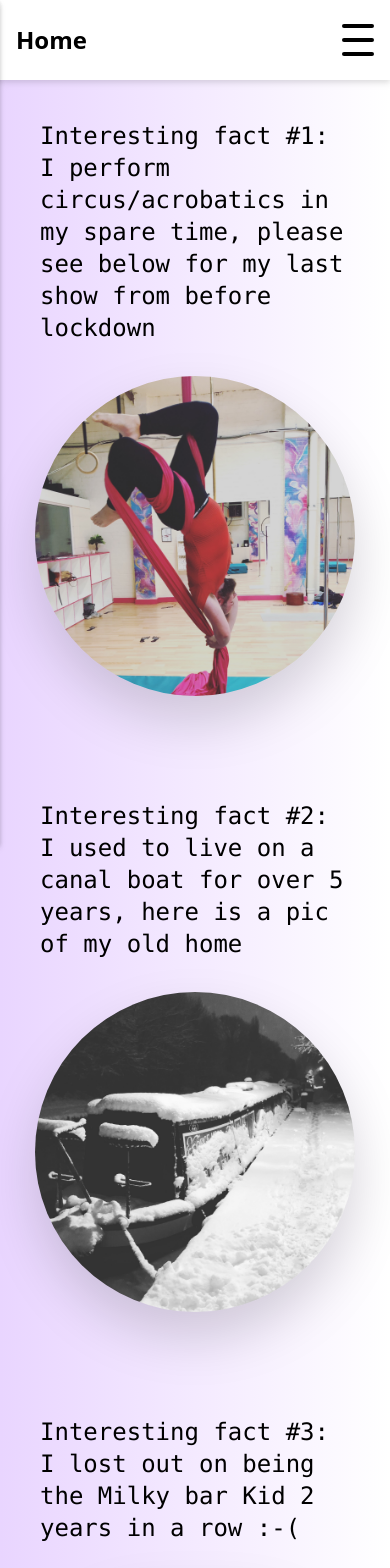
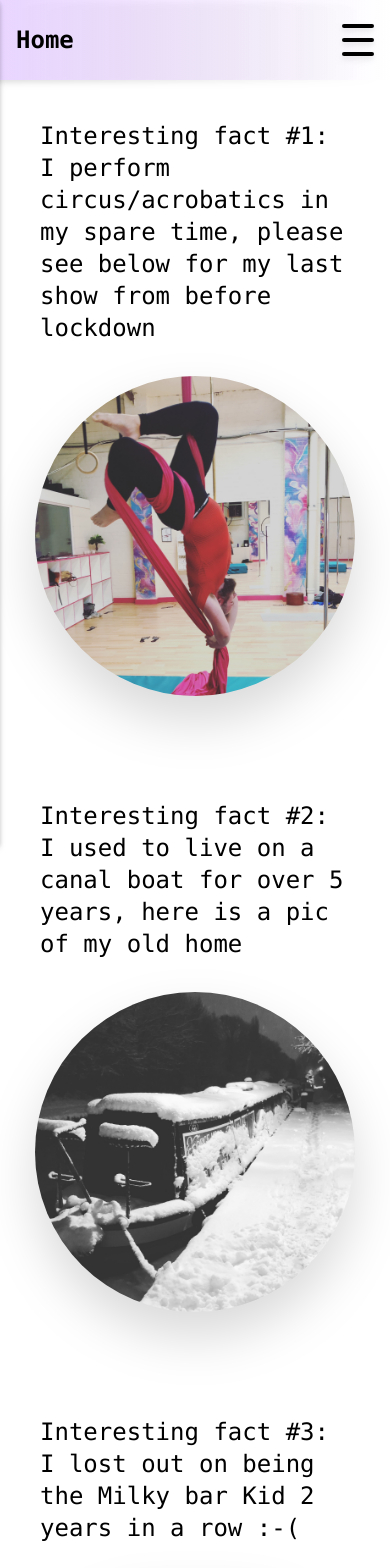
Before and after one commit to TrellixVulnTeam/portfolio_FQKG, a Next.js app: page /interesting in a window 390 px wide. Shown: the top 1568 px of the page. Built offline with nearby package versions, Linux system fonts and the light colour scheme.

Commit message:
fixed photo overlap on nav menu

```diff
--- a/components/Contact/index.js
+++ b/components/Contact/index.js
@@ -2,7 +2,7 @@ export default function ContactForm() {
   return (
     <div className="text-2xl font-mono w-full'">
       <form
-        class="border-4"
+        class="border-4 bg-gradient-to-r from-purple-200"
         action="https://usebasin.com/f/4dbdd7706b10"
         method="POST"
       >
--- a/components/InterestingFacts/index.js
+++ b/components/InterestingFacts/index.js
@@ -15,8 +15,11 @@ export default function InterestingFacts() {
           please see below for my last show from before lockdown
         </li>
         <br></br>
-        <div class="hero container max-w-screen-lg mx-auto pb-10 flex justify-center">
-          <img class="drop-shadow-2xl max-w-xs rounded-full" src={circus.src} />
+        <div class=" max-w-screen-lg mx-auto pb-10 flex justify-center">
+          <img
+            class="drop-shadow-2xl max-w-xs rounded-full -z-10"
+            src={circus.src}
+          />
         </div>
         <br></br>
         <br></br>
@@ -25,8 +28,11 @@ export default function InterestingFacts() {
           here is a pic of my old home
         </li>
         <br></br>
-        <div class="hero container max-w-screen-lg mx-auto pb-10 flex justify-center">
-          <img class="drop-shadow-2xl max-w-xs rounded-full" src={boat.src} />
+        <div class=" max-w-screen-lg mx-auto pb-10 flex justify-center">
+          <img
+            class="drop-shadow-2xl max-w-xs rounded-full -z-10"
+            src={boat.src}
+          />
         </div>
         <br></br>
         <br></br>
@@ -35,9 +41,9 @@ export default function InterestingFacts() {
           a row :-(
         </li>
         <br></br>
-        <div class="hero container max-w-screen-lg mx-auto pb-10 flex justify-center">
+        <div class="max-w-screen-lg mx-auto pb-10 flex justify-center">
           <img
-            class="drop-shadow-2xl max-w-xs rounded-full"
+            class="drop-shadow-2xl max-w-xs rounded-full -z-10"
             src={milkyBar.src}
           />
         </div>
--- a/components/Navbar/index.js
+++ b/components/Navbar/index.js
@@ -17,7 +17,7 @@ function MobileNav({ open, setOpen }) {
     >
       <div className="flex items-center justify-center filter drop-shadow-md bg-white h-20">
         {/*Home container*/}
-        <a className="text-xl font-semibold font-mono" href="/">
+        <a className="text-xl font-semibold font-m" href="/">
           Home
         </a>
       </div>
@@ -74,10 +74,10 @@ function MobileNav({ open, setOpen }) {
 export default function Navbar() {
   const [open, setOpen] = useState(false);
   return (
-    <nav className="flex filter drop-shadow-md bg-white px-4 py-4 h-20 items-center">
+    <nav className="flex filter drop-shadow-md bg-gradient-to-r from-purple-200 px-4 py-4 h-20 items-center">
       <MobileNav open={open} setOpen={setOpen} />
       <div className="w-3/12 flex items-center">
-        <a className="text-2xl font-semibold" href="/">
+        <a className="text-2xl font-mono font-semibold" href="/">
           Home
         </a>
       </div>
@@ -106,7 +106,7 @@ export default function Navbar() {
           />
         </div>
 
-        <div className="hidden md:flex">
+        <div className="hidden md:flex font-mono font-semibold">
           <NavLink to="/about">About Me</NavLink>
           <NavLink to="/interesting">Interesting Facts</NavLink>
           <NavLink to="/projects">Projects</NavLink>
--- a/components/Projects/index.js
+++ b/components/Projects/index.js
@@ -28,7 +28,7 @@ export default function MyProjects() {
               href="https://github.com/SchoolOfCode/w3d5-fetch-recipe-challange-luke-lilly"
               target="blank"
             >
-              <div class="hero container max-w-screen-lg mx-auto pb-10 flex justify-center">
+              <div class=" max-w-screen-lg mx-auto pb-10 flex justify-center -z-10">
                 <img
                   src={MealRecipefinder.src}
                   alt="Photo of Meal Recipe Finder"
@@ -50,7 +50,7 @@ export default function MyProjects() {
               href="https://github.com/lukechaplin/christmascocktails"
               target="blank"
             >
-              <div class="hero container max-w-screen-lg mx-auto pb-10 flex justify-center">
+              <div class="max-w-screen-lg mx-auto pb-10 flex justify-center -z-10">
                 <img
                   src={CocktailRecipeFinder.src}
                   alt="Photo of Cocktial Recipe Finder"
@@ -69,7 +69,7 @@ export default function MyProjects() {
               href="https://github.com/SchoolOfCode/w7d4_react-hackathon-room-36-lilly-luke-andilham"
               target="blank"
             >
-              <div class="hero container max-w-screen-lg mx-auto pb-10 flex justify-center">
+              <div class="max-w-screen-lg mx-auto pb-10 flex justify-center -z-10">
                 <img src={ToDoList.src} alt="Photo of To Do List" />
               </div>
             </a>
@@ -87,7 +87,7 @@ export default function MyProjects() {
               href="https://github.com/SchoolOfCode/w8_d5-hackathon_react-app-with-api-data-room-37"
               target="blank"
             >
-              <div class="hero container max-w-screen-lg mx-auto pb-10 flex justify-center">
+              <div class="max-w-screen-lg mx-auto pb-10 flex justify-center -z-10">
                 <img src={weatherapp.src} alt="Photo of 5-Day Weather App" />
               </div>
             </a>
@@ -107,7 +107,7 @@ export default function MyProjects() {
               href="https://github.com/SchoolOfCode/hackathon-next-gatsby-room-16-antonio-and-luke"
               target="blank"
             >
-              <div class="hero container max-w-screen-lg mx-auto pb-10 flex justify-center">
+              <div class="max-w-screen-lg mx-auto pb-10 flex justify-center -z-10">
                 <img
                   src={Weatherappgatsby.src}
                   alt="Photo of 5-Day Weather App made with Gatsby"
--- a/pages/about.js
+++ b/pages/about.js
@@ -3,7 +3,7 @@ import Head from "next/head";
 
 function About() {
   return (
-    <div class="p-10 text-2xl font-mono bg-gradient-to-r from-purple-200">
+    <div class="p-10 text-2xl font-mono">
       <Head>
         <title>Luke Skycoder: Software development by Luke Chaplin</title>
       </Head>
--- a/pages/contact.js
+++ b/pages/contact.js
@@ -3,7 +3,7 @@ import ContactForm from "../components/Contact/index";
 
 export default function ContactMe() {
   return (
-    <div class="p-10 p-10 text-2xl font-mono bg-gradient-to-r from-purple-200">
+    <div class="p-10 p-10 text-2xl font-mono">
       <Head>
         <title>Luke Skycoder: Software development by Luke Chaplin</title>
       </Head>
--- a/pages/index.js
+++ b/pages/index.js
@@ -5,16 +5,16 @@ import styles from "../styles/Home.module.css";
 
 export default function Home() {
   return (
-    <div class="p-10 p-10 text-2xl font-mono bg-gradient-to-r from-purple-200">
+    <div class="p-10 p-10 text-2xl font-mono ">
       <Head>
         <title>Luke Skycoder: Software development by Luke Chaplin</title>
       </Head>
       <Intro />
       <br></br>
       <br></br>
-      <div class="hero container max-w-screen-lg mx-auto pb-10 flex justify-center">
+      <div class="max-w-screen-lg mx-auto pb-10 flex justify-center ">
         <img
-          class="drop-shadow-2xl max-w-xs rounded-full "
+          class="drop-shadow-2xl max-w-xs rounded-full -z-10 "
           src={headshot.src}
           alt="Photo of Luke Chaplin"
         />
--- a/pages/interesting.js
+++ b/pages/interesting.js
@@ -3,7 +3,7 @@ import InterestingFacts from "../components/InterestingFacts/index.js";
 
 function Interesting() {
   return (
-    <div class="p-10 p-10 text-2xl font-mono bg-gradient-to-r from-purple-200">
+    <div class="p-10 p-10 text-2xl font-mono ">
       <Head>
         <title>Luke Skycoder: Software development by Luke Chaplin</title>
       </Head>
--- a/pages/projects.js
+++ b/pages/projects.js
@@ -3,7 +3,7 @@ import MyProjects from "../components/Projects/index";
 
 export default function Projects() {
   return (
-    <div class="p-10 p-10 text-2xl font-mono bg-gradient-to-r from-purple-200">
+    <div class="p-10 p-10 text-2xl font-mono">
       <Head>
         <title>Luke Skycoder: Software development by Luke Chaplin</title>
       </Head>
```
